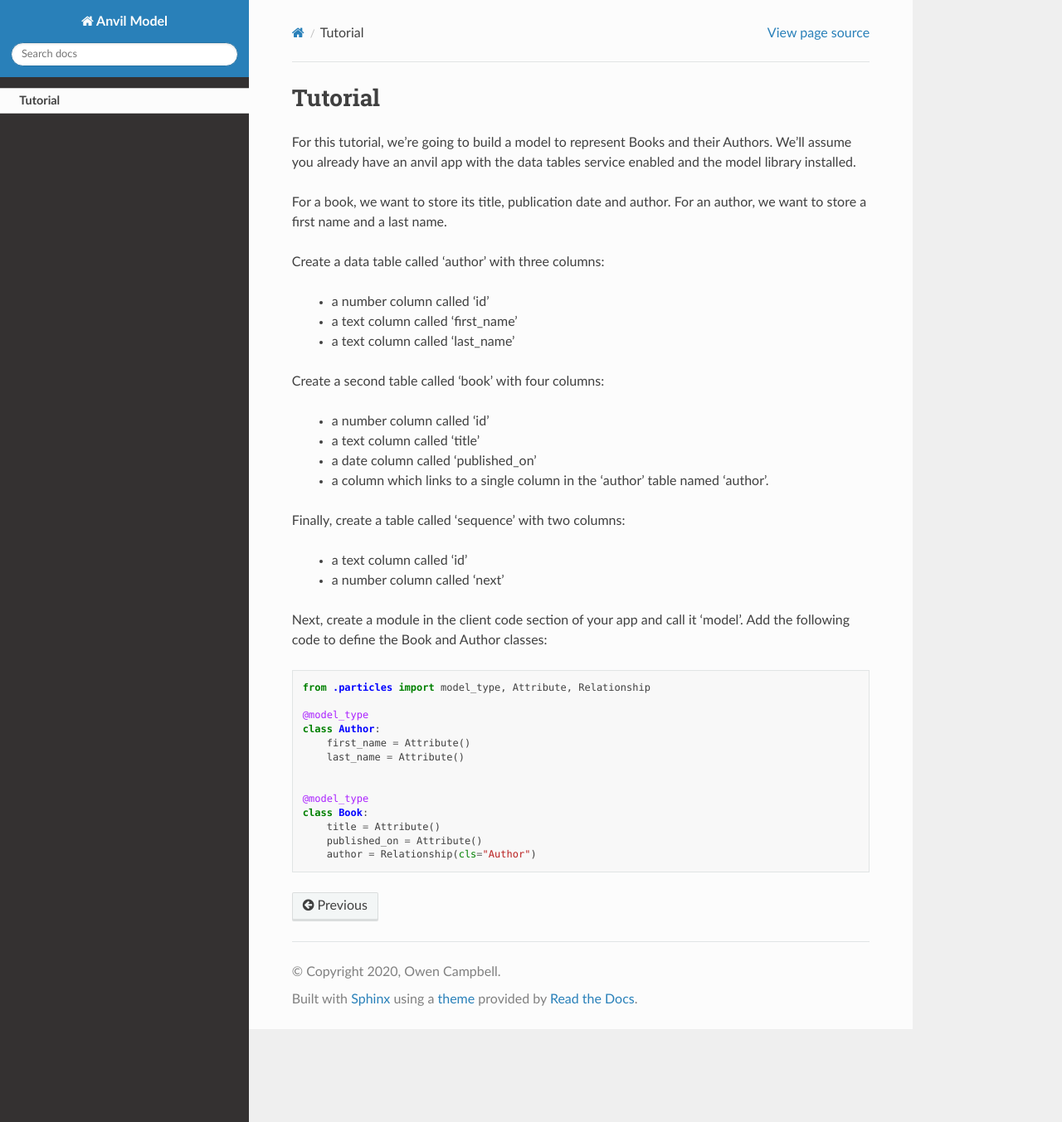
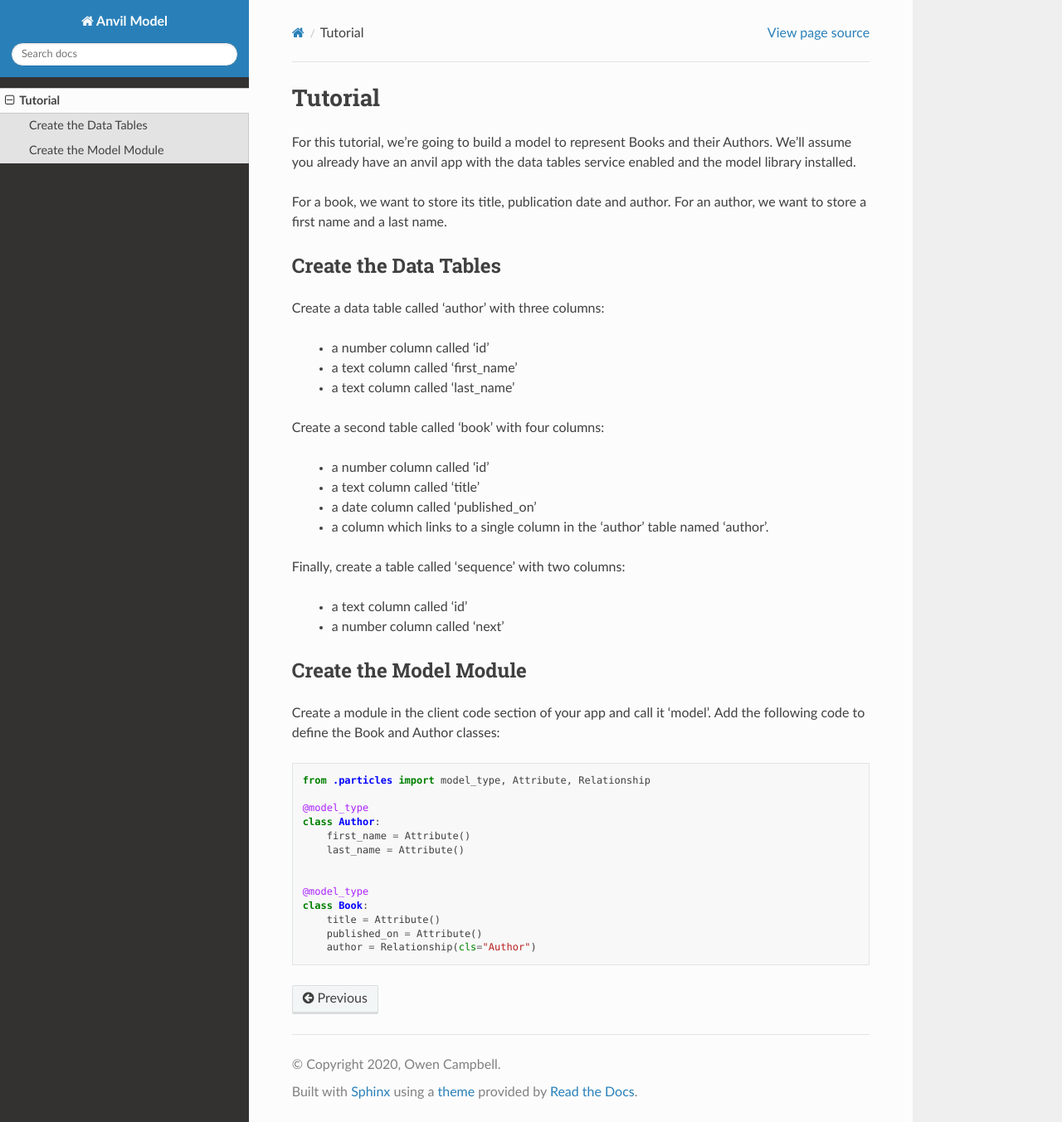
Before and after one commit to anvilistas/anvil-orm, a Sphinx documentation site: the page built from docs/tutorial.rst, in a window 1280 px wide and 1353 px high. Shown: the whole window at 83% size. Built offline with Sphinx 7.4.7 and the Read the Docs theme 2.0.0, drawn with Linux system fonts in a browser that asks for light colours.

Commit message:
Add subheadings

```diff
--- a/docs/tutorial.rst
+++ b/docs/tutorial.rst
@@ -8,6 +8,8 @@ the model library installed.
 For a book, we want to store its title, publication date and author. For an author, we
 want to store a first name and a last name.
 
+Create the Data Tables
+----------------------
 Create a data table called 'author' with three columns:
 
     * a number column called 'id'
@@ -26,7 +28,9 @@ Finally, create a table called 'sequence' with two columns:
     * a text column called 'id'
     * a number column called 'next'
 
-Next, create a module in the client code section of your app and call it 'model'. Add
+Create the Model Module
+-----------------------
+Create a module in the client code section of your app and call it 'model'. Add
 the following code to define the Book and Author classes::
 
     from .particles import model_type, Attribute, Relationship
```
